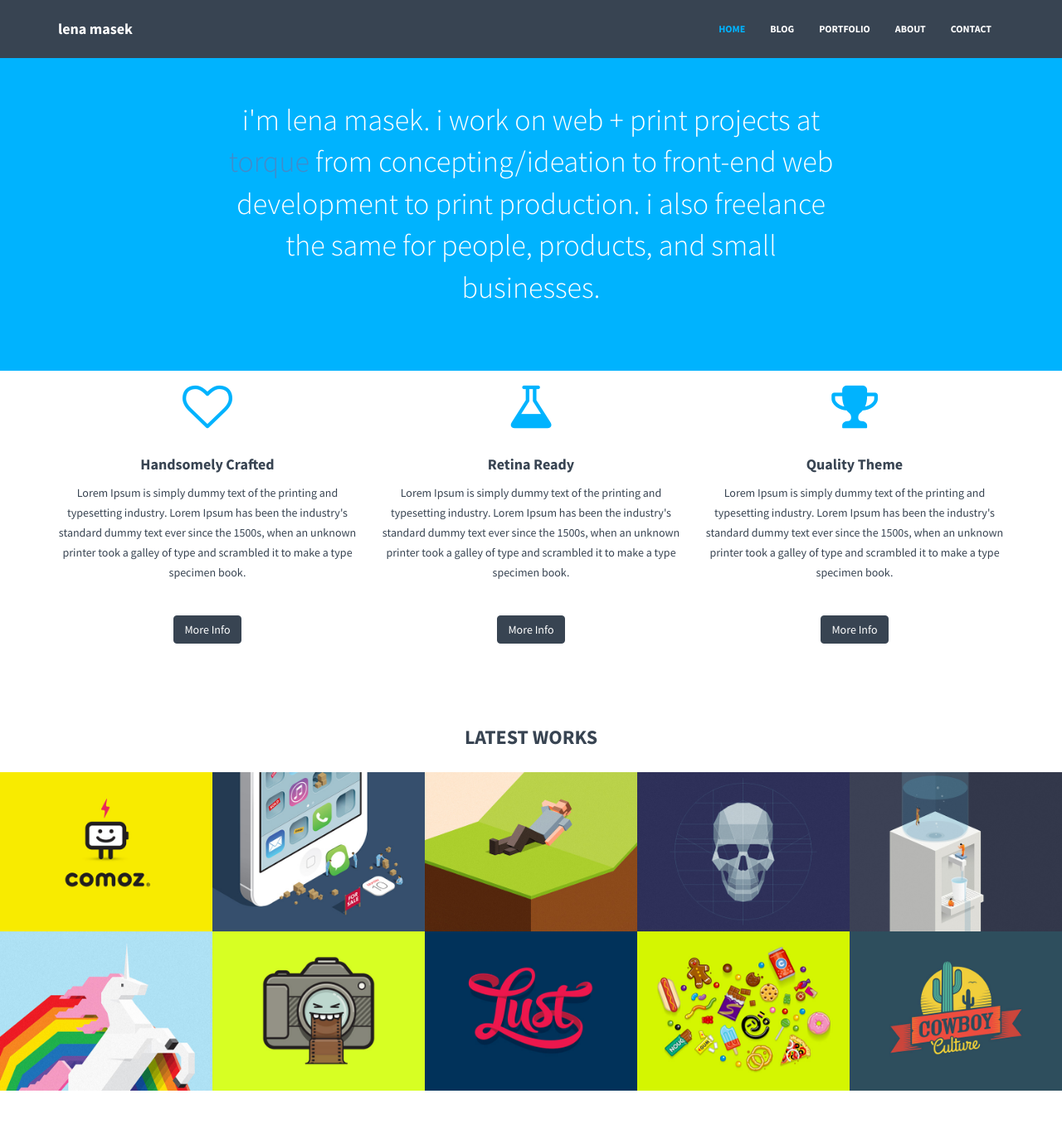
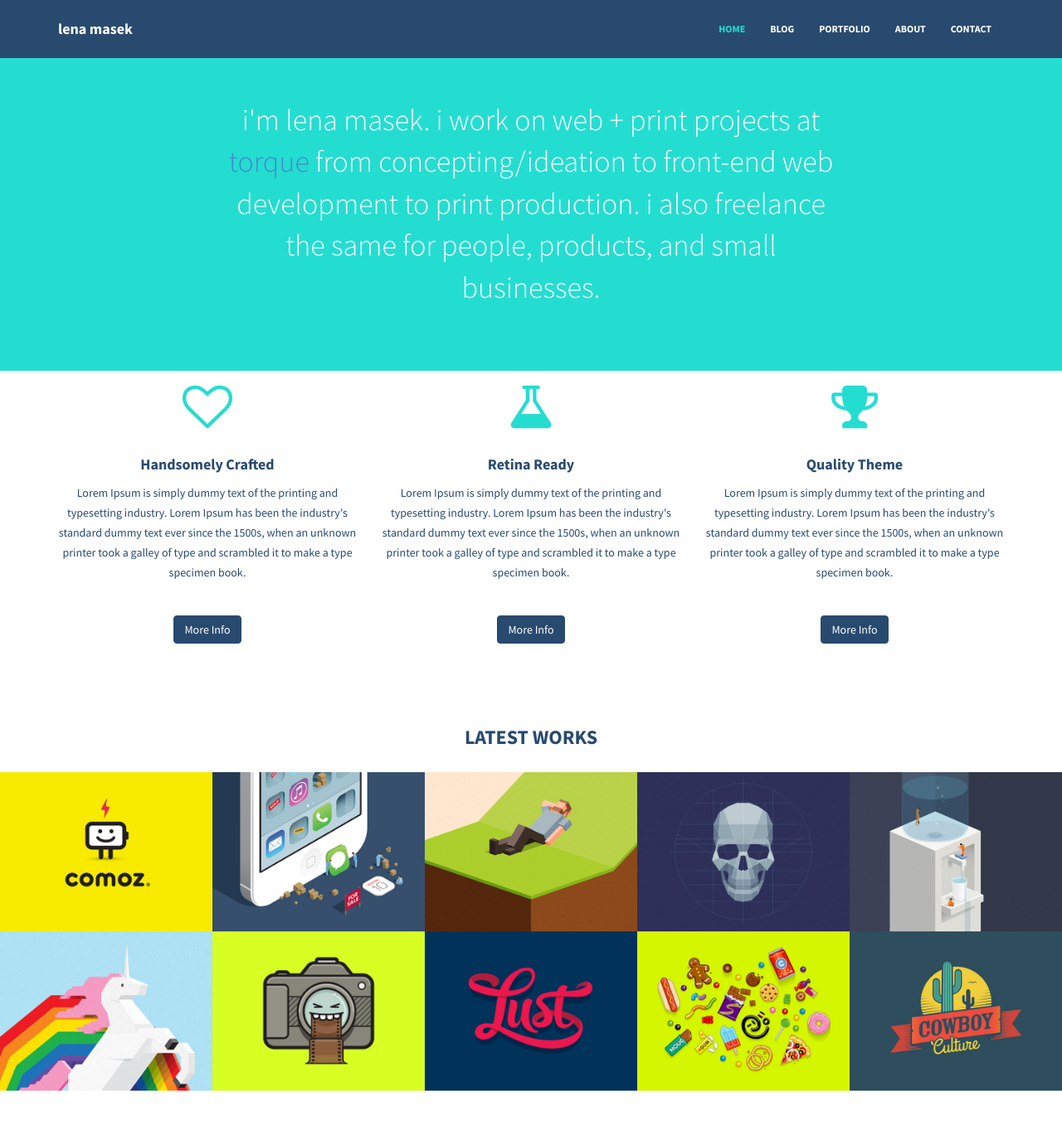
Before and after one commit to lenamasek/lenamasek.github.io, a Jekyll site: the page built from index.html, in a window 1280 px wide and 1400 px high. Shown: the top 1354 px of the window at 83% size. Built offline with Jekyll 4.4.1, drawn with Linux system fonts in a browser that asks for light colours; nearby versions of some CDN libraries.

Commit message:
primary and secondary colors

```diff
--- a/_config.yml
+++ b/_config.yml
@@ -13,9 +13,9 @@ permalink: /:categories/:title
 excerpt_separator: <!--more--> #use this in posts to define how long the excerpt of the post (that is shown on the Blog page) is
 
 colors:  #in hex code if not noted else
-  primary: "#00b3fe" #"#F70031"
-  primary_rgb: "0,179,254" #"247,0,49" #rgb of the primary. Needed in some places for the transparency effect.
-  secondary: "#384452" #"#33004D"
+  primary: "#24ddd1" #"#F70031"
+  primary_rgb: "36,221,209" #"247,0,49" #rgb of the primary. Needed in some places for the transparency effect.
+  secondary: "#284A6F" #"#33004D"
   link: "#428bca"
   link_hover: "#01b2fe"
   footer_heading: "#ffffff"
```
